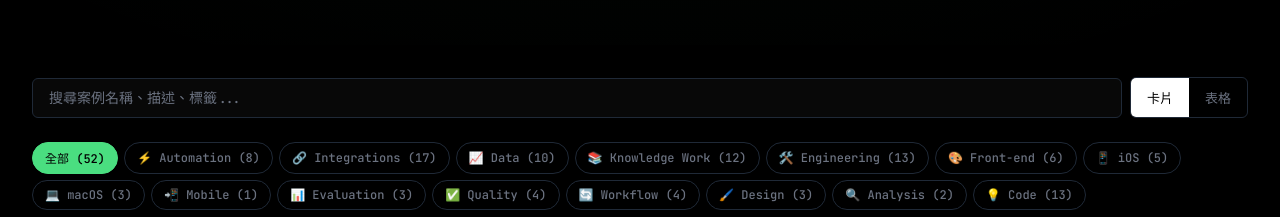
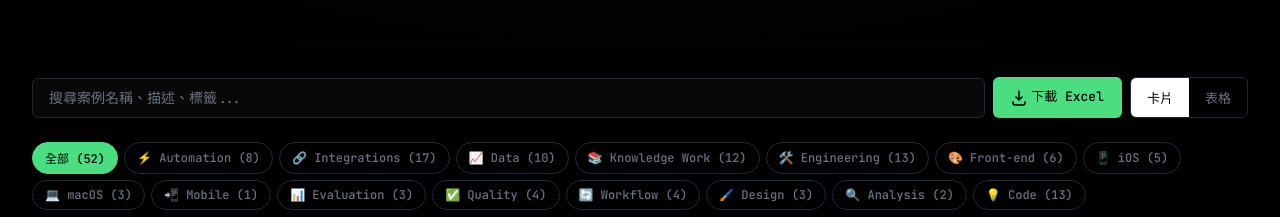
Before and after one commit to CoolJerry-chang/codex-case, a plain HTML site: page index.html in a window 1280 px wide. Shown: the part 373-590 px from the top of the page. Drawn offline with Linux system fonts and the light colour scheme; a web font is replaced by a local one.

Commit message:
Add Skills & Plugins, Starter Prompt columns to XLSX and download button
- Updated codex-use-cases.xlsx with 4 new columns: Skills & Plugins (EN/ZH) and Starter Prompt (EN/ZH)
- Sheet styling: white background with Codex blue headers
- Added download Excel button to the top of the GitHub Pages site

Co-Authored-By: Claude Opus 4.6 <noreply@anthropic.com>

```diff
--- a/index.html
+++ b/index.html
@@ -169,6 +169,23 @@ body {
   transition: border-color 150ms ease;
 }
 .search-box:focus { border-color: var(--secondary); }
+.download-btn {
+  display: inline-flex;
+  align-items: center;
+  padding: 10px 18px;
+  background: var(--secondary);
+  color: var(--bg);
+  border: none;
+  border-radius: var(--radius-sm);
+  font-family: 'JetBrains Mono', monospace;
+  font-size: 13px;
+  font-weight: 500;
+  text-decoration: none;
+  cursor: pointer;
+  transition: all 150ms ease;
+  white-space: nowrap;
+}
+.download-btn:hover { opacity: 0.85; }
 .search-box::placeholder { color: var(--text-primary); }
 
 /* View toggle */
@@ -555,6 +572,10 @@ td .prompt-block {
 <div class="container">
   <div class="controls">
     <input type="text" class="search-box" id="searchBox" data-zh-placeholder="搜尋案例名稱、描述、標籤..." data-en-placeholder="Search by name, description, tag..." placeholder="搜尋案例名稱、描述、標籤...">
+    <a href="output/codex-use-cases.xlsx" download class="download-btn" data-zh="下載 Excel" data-en="Download Excel">
+      <svg width="16" height="16" viewBox="0 0 16 16" fill="none" style="vertical-align: -2px; margin-right: 4px;">
+        <path d="M8 1v9m0 0L5 7m3 3l3-3M2 12v1a2 2 0 002 2h8a2 2 0 002-2v-1" stroke="currentColor" stroke-width="1.5" stroke-linecap="round" stroke-linejoin="round"/>
+      </svg>下載 Excel</a>
     <div class="view-toggle">
       <button class="view-btn active" onclick="setView('card')" data-zh="卡片" data-en="Cards">卡片</button>
       <button class="view-btn" onclick="setView('table')" data-zh="表格" data-en="Table">表格</button>
```
Also changed, not shown: 1 other file.
